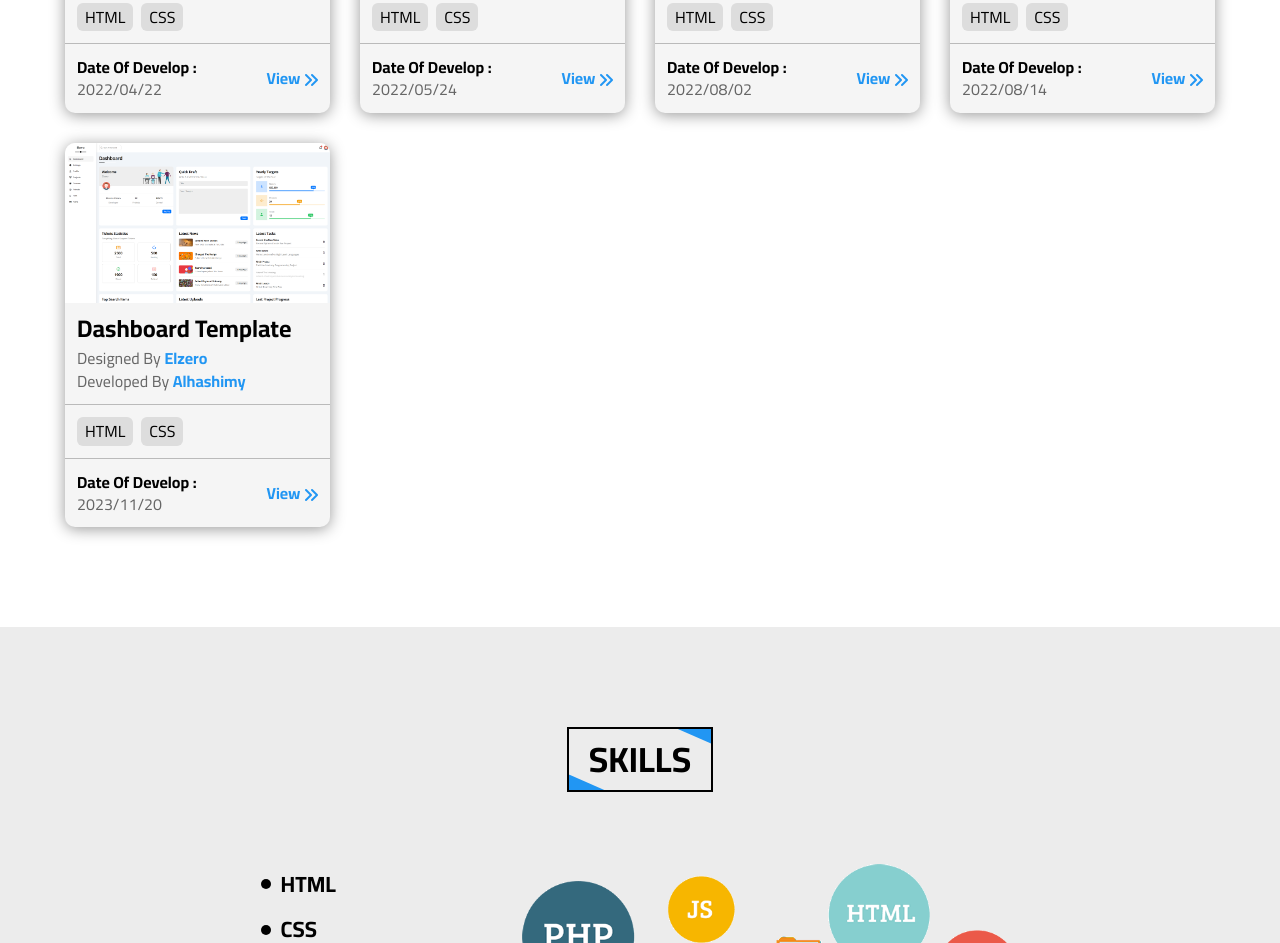
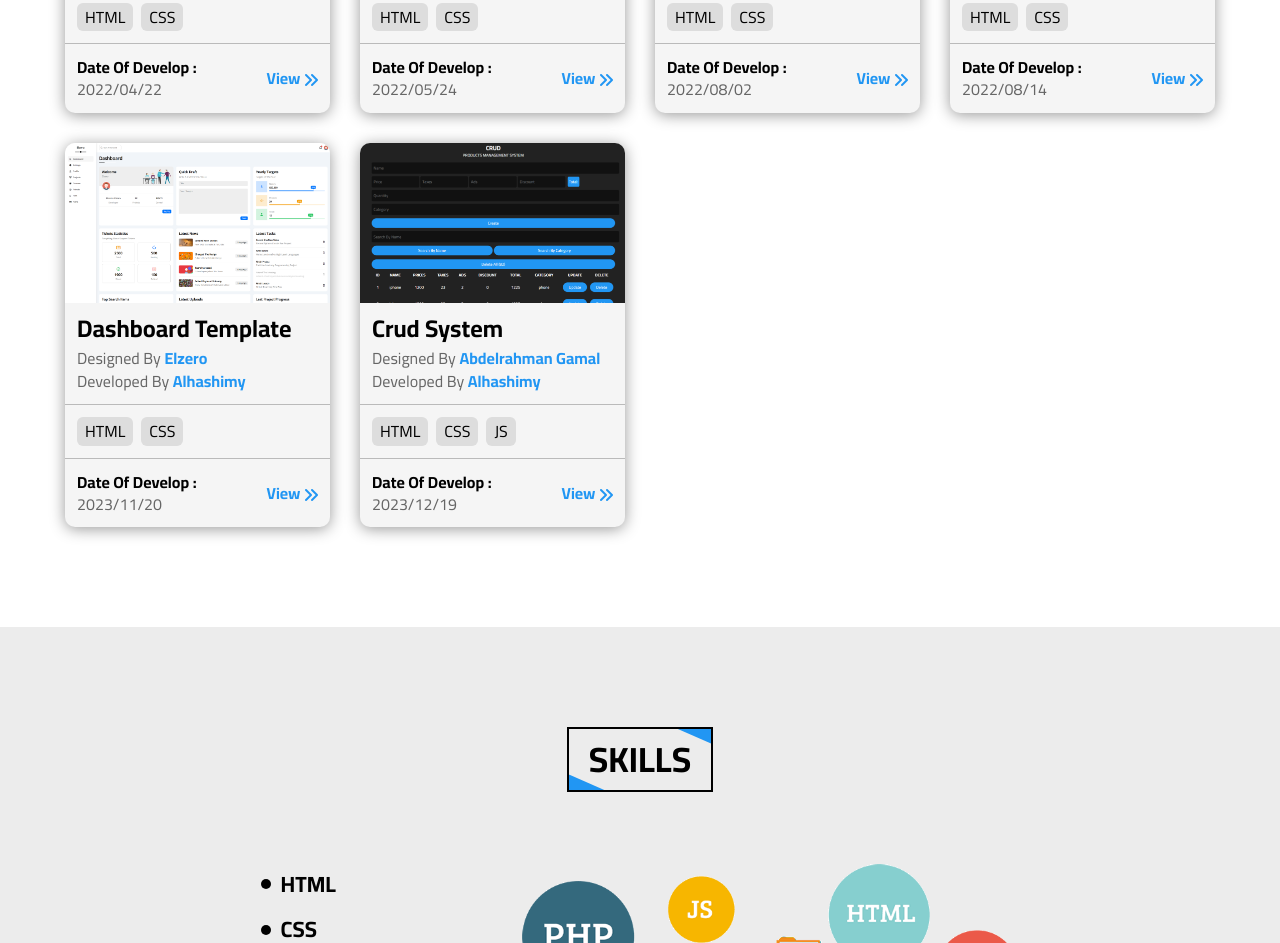
Before and after one commit to Ahmad-H9/My_Website, a plain HTML site: page index.html in a window 1280 px wide. Shown: the part 1306-2249 px from the top of the page. Drawn offline with Linux system fonts and the light colour scheme.

Commit message:
Add new project

```diff
--- a/index.html
+++ b/index.html
@@ -231,6 +231,40 @@
           </div>
         </div>
         <!-- End Box -->
+
+        <!-- Start Box -->
+        <div class="box">
+          <div class="holder">
+            <img src="imgs/crud_system.png" alt="Template" />
+          </div>
+          <div class="foot">
+            <h4>crud system</h4>
+            <p>
+              designed by
+              <a href="https://nouvil.net/" target="_blank">Abdelrahman Gamal
+              </a><br />
+              developed by <span class="me">Alhashimy</span>
+            </p>
+          </div>
+          <div class="techs">
+            <span>HTML</span>
+            <span>CSS</span>
+            <span>JS</span>
+          </div>
+          <div class="info">
+            <p class="date">
+              date of develop :<br />
+              <span>2023/12/19</span>
+            </p>
+            <a
+              href="https://ahmad-h9.github.io/CRUD_System/"
+              target="_blank"
+            >
+              view <i class="fa-solid fa-angles-right"></i>
+            </a>
+          </div>
+        </div>
+        <!-- End Box -->
       </div>
     </div>
     <!-- End portfolio -->
```
Also changed, not shown: imgs/crud_system.png (added).
